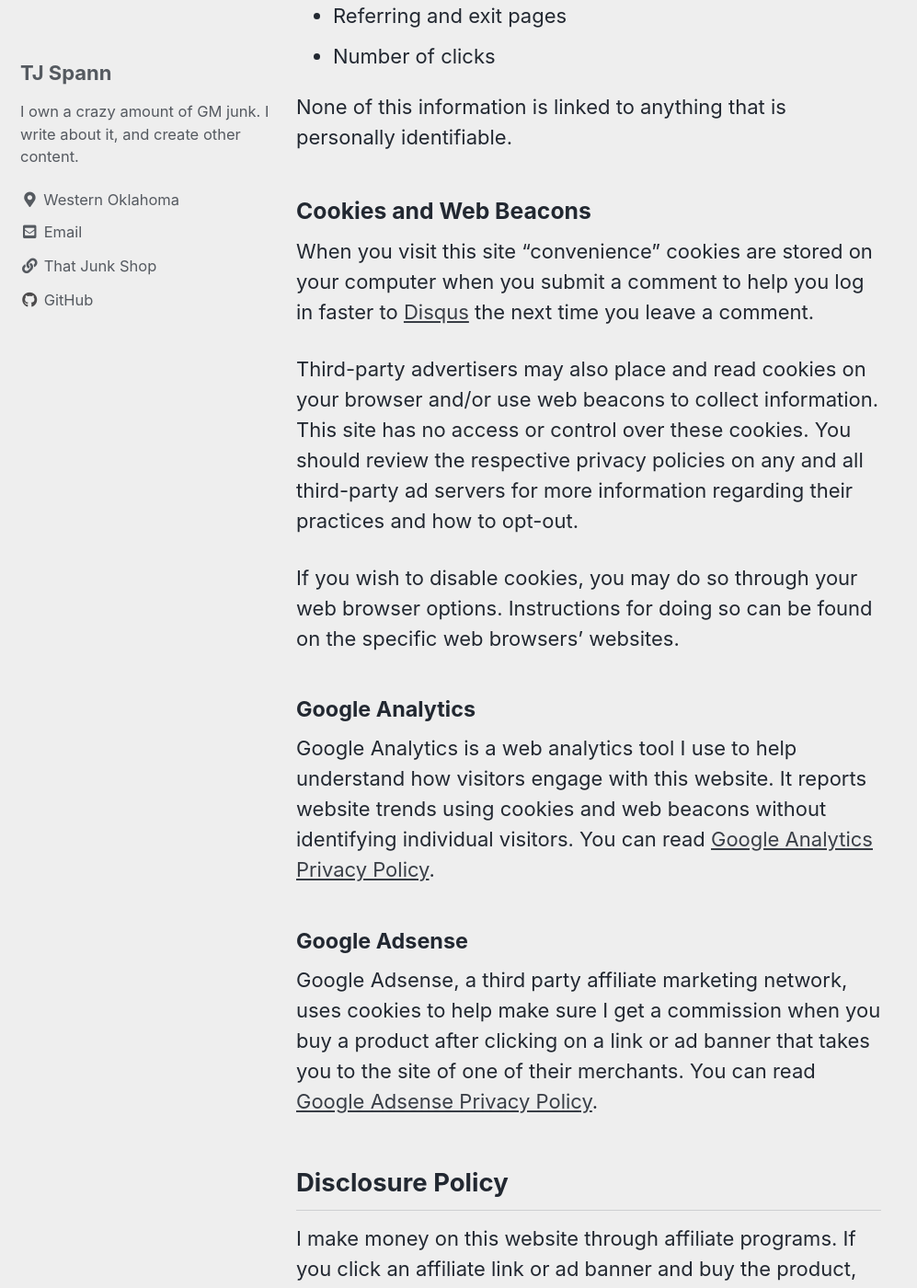
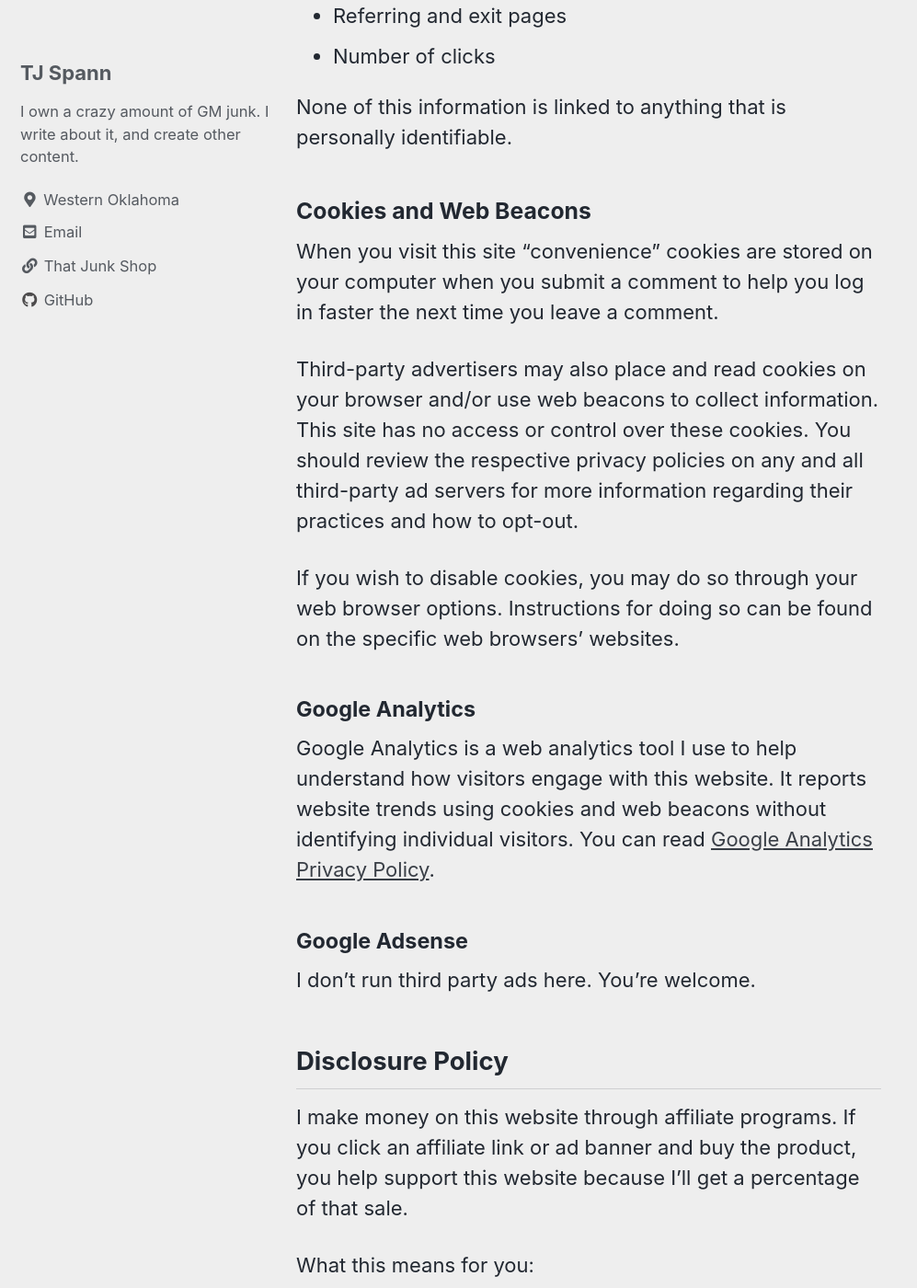
Before and after one commit to thatjunk/thatjunk.github.io, a Jekyll site: the page built from _pages/terms.md, in a window 1280 px wide and 1400 px high, scrolled down 900 px. Shown: the whole window at 92% size, without its empty margins (0-997 px from the left). Built offline with Jekyll 4.4.1, drawn with Linux system fonts in a browser that asks for light colours; cached includes are drawn as plain includes.

Commit message:
Update terms.md

```diff
--- a/_pages/terms.md
+++ b/_pages/terms.md
@@ -26,7 +26,7 @@ None of this information is linked to anything that is personally identifiable.
 
 ### Cookies and Web Beacons
 
-When you visit this site "convenience" cookies are stored on your computer when you submit a comment to help you log in faster to [Disqus](http://disqus.com) the next time you leave a comment.
+When you visit this site "convenience" cookies are stored on your computer when you submit a comment to help you log in faster the next time you leave a comment.
 
 Third-party advertisers may also place and read cookies on your browser and/or use web beacons to collect information. This site has no access or control over these cookies. You should review the respective privacy policies on any and all third-party ad servers for more information regarding their practices and how to opt-out.
 
@@ -38,7 +38,7 @@ Google Analytics is a web analytics tool I use to help understand how visitors e
 
 #### Google Adsense
 
-Google Adsense, a third party affiliate marketing network, uses cookies to help make sure I get a commission when you buy a product after clicking on a link or ad banner that takes you to the site of one of their merchants. You can read [Google Adsense Privacy Policy](http://support.google.com/adsense/bin/answer.py?hl=en&answer=48182).
+I don't run third party ads here. You're welcome.
 
 ## Disclosure Policy
 
```
